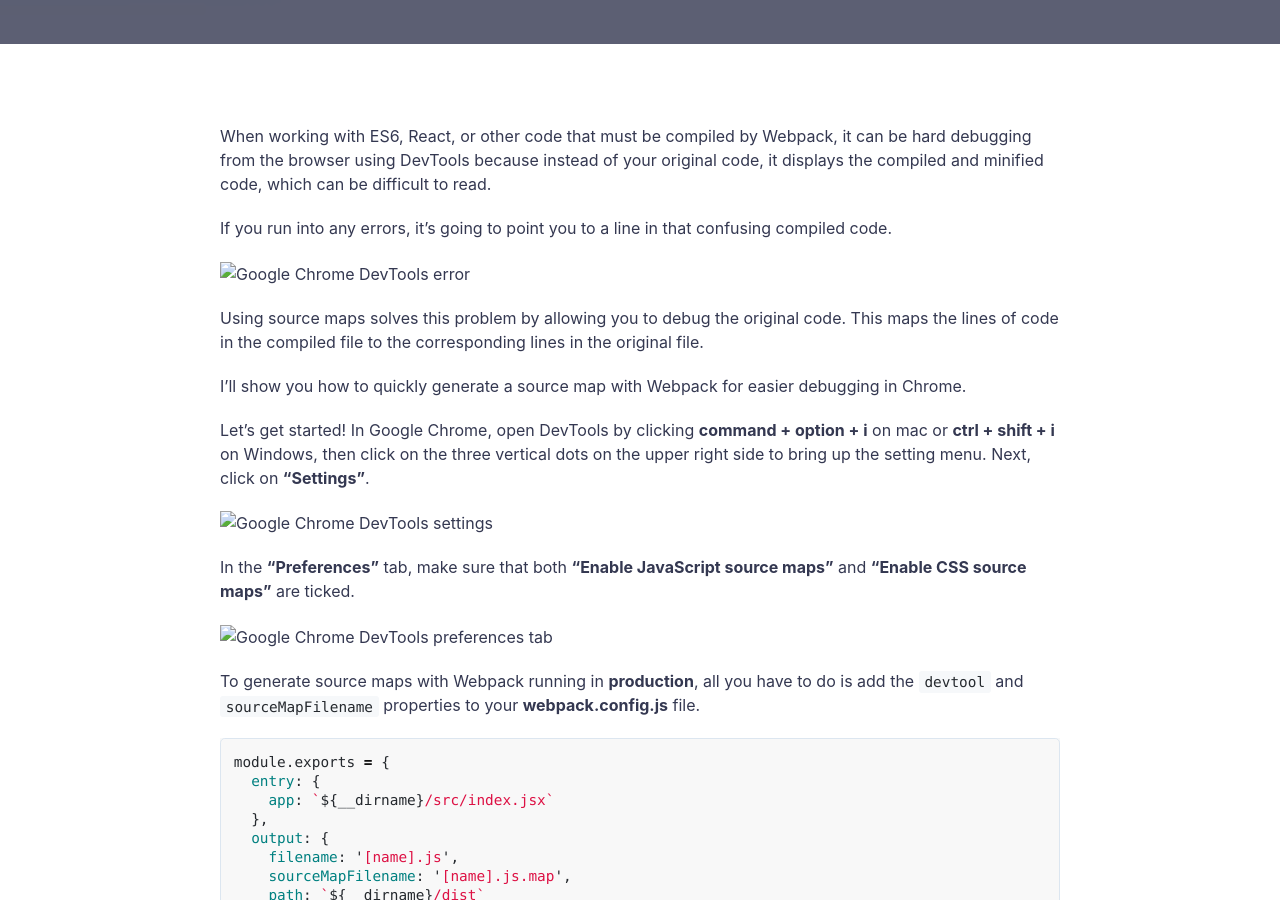
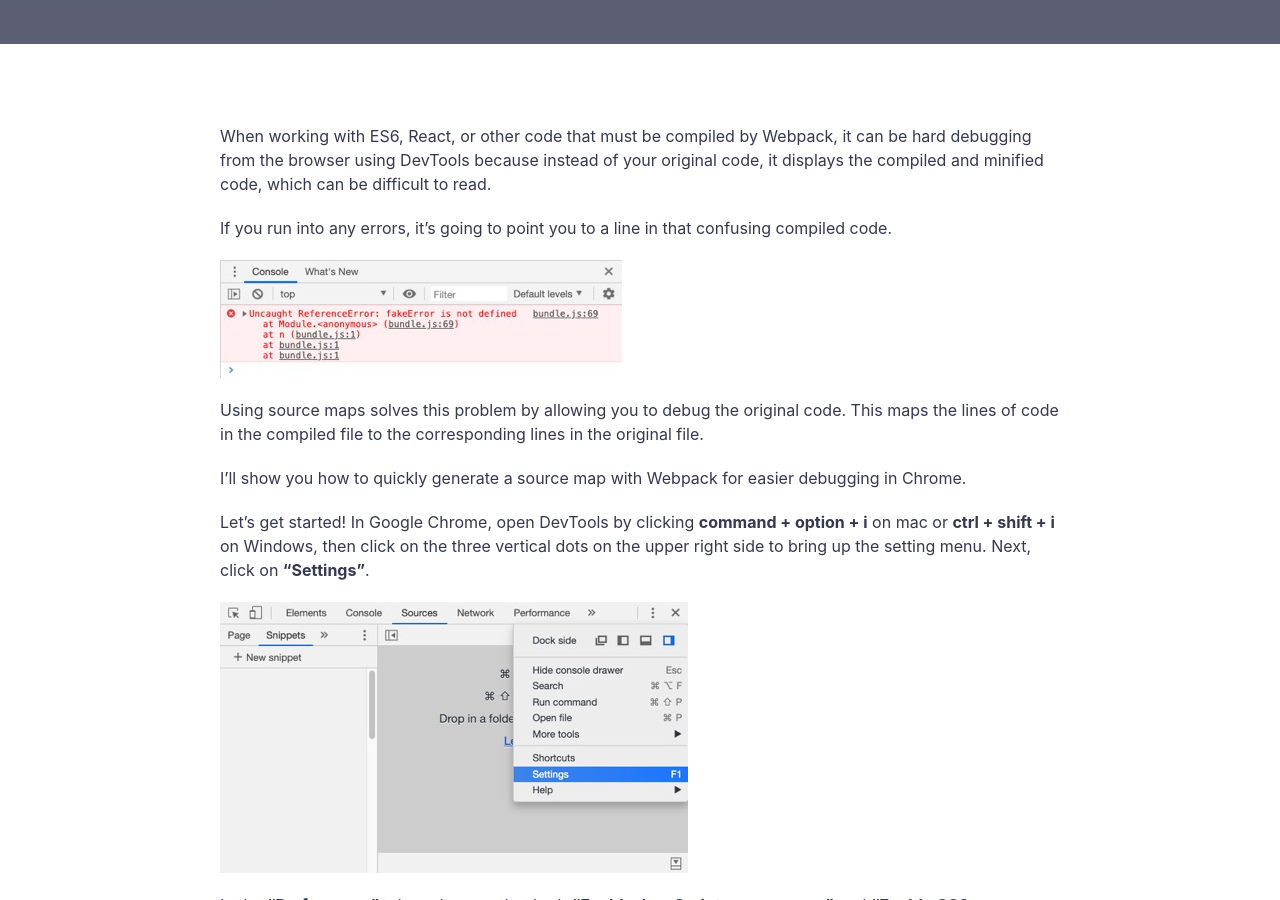
Before and after one commit to mikeglopez/mikeglopez.github.io, a Jekyll site: the page built from _posts/2019-06-03-source-mapping-webpack-for-chrome.markdown, in a window 1280 px wide and 900 px high, scrolled down 532 px. Built offline with Jekyll 4.4.1, drawn with Linux system fonts in a browser that asks for light colours.

Commit message:
Change image links

```diff
--- a/_posts/2019-06-03-source-mapping-webpack-for-chrome.markdown
+++ b/_posts/2019-06-03-source-mapping-webpack-for-chrome.markdown
@@ -9,7 +9,7 @@ When working with ES6, React, or other code that must be compiled by Webpack, it
 
 If you run into any errors, it's going to point you to a line in that confusing compiled code.
 
-![Google Chrome DevTools error](srcmap4.jpg)
+![Google Chrome DevTools error](../assets/img/posts/srcmap4.jpg)
 
 
 Using source maps solves this problem by allowing you to debug the original code. This maps the lines of code in the compiled file to the corresponding lines in the original file.
@@ -18,12 +18,12 @@ I’ll show you how to quickly generate a source map with Webpack for easier deb
 
 Let’s get started! In Google Chrome, open DevTools by clicking **command + option + i** on mac or **ctrl + shift + i** on Windows, then click on the three vertical dots on the upper right side to bring up the setting menu. Next, click on **"Settings"**.
 
-![Google Chrome DevTools settings](srcmap1.jpg)
+![Google Chrome DevTools settings](../assets/img/posts/srcmap1.jpg)
 
 
 In the **"Preferences"** tab, make sure that both **“Enable JavaScript source maps”** and **“Enable CSS source maps”** are ticked.
 
-![Google Chrome DevTools preferences tab](srcmap2.jpg)
+![Google Chrome DevTools preferences tab](../assets/img/posts/srcmap2.jpg)
 
 
 To generate source maps with Webpack running in **production**, all you have to do is add the `devtool` and `sourceMapFilename` properties to your **webpack.config.js** file.
@@ -59,18 +59,18 @@ When you run your Webpack script, it will compile your files and generate a sour
 
 For reference, here is the error without source mapping:
 
-![Google Chrome DevTools error without source map](srcmap4.jpg)
+![Google Chrome DevTools error without source map](../assets/img/posts/srcmap4.jpg)
 
 
 And you'll notice that within the **Page** tab at the top of DevTools, it only shows the compiled file.
 
-![Google Chrome DevTools files without source map](srcmap3.jpg)
+![Google Chrome DevTools files without source map](../assets/img/posts/srcmap3.jpg)
 
 
 And below is what this will look like with source mapping:
 
-![Google Chrome DevTools files with source map](srcmap5.jpg)
-![Google Chrome DevTools error with source map](srcmap6.jpg)
+![Google Chrome DevTools files with source map](../assets/img/posts/srcmap5.jpg)
+![Google Chrome DevTools error with source map](../assets/img/posts/srcmap6.jpg)
 
 
 Hopefully this is as useful to you as it has been to me!
```
Also changed, not shown: 1 other file.
